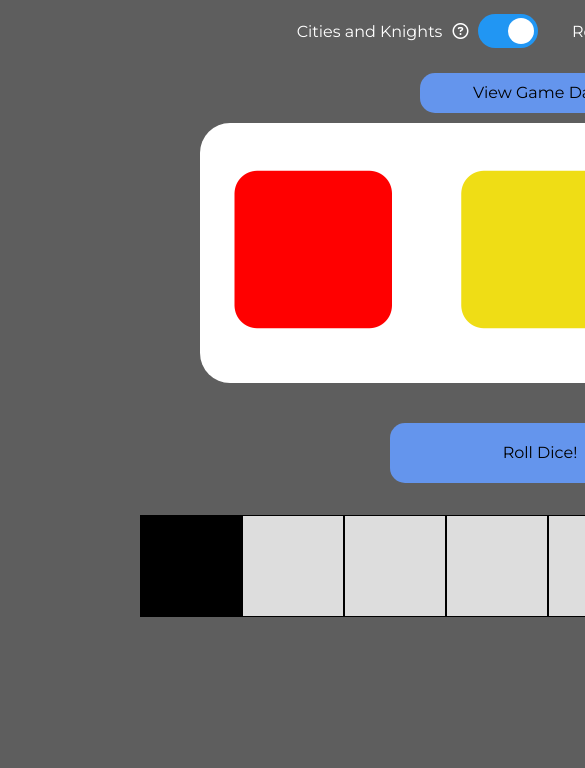
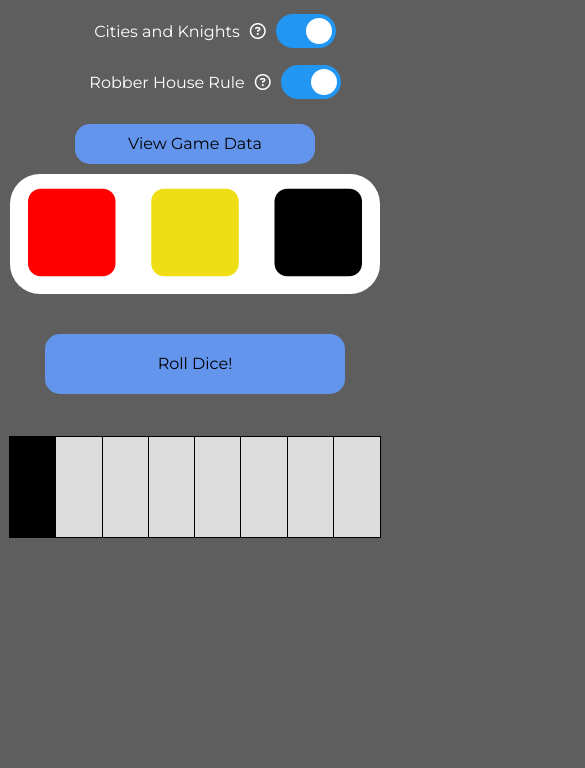
Before and after one commit to josiahse/settlers-roller, a plain HTML site: page index.html in a window 390 px wide. Shown: the part 76-844 px from the top of the page, 585 px wide, since content can reach past the window. Drawn offline with nearby package versions, Linux system fonts and the light colour scheme.

Commit message:
added responsive design for main roll dice page

```diff
--- a/styles.css
+++ b/styles.css
@@ -221,3 +221,41 @@ input:checked + .slider:before {
 .hide {
     display: none;
 }
+
+@media only screen and (max-width: 700px){
+    body {
+        width: auto;
+        margin: 0 auto;
+    }
+
+    nav {
+        width: auto;
+    }
+    ul {
+        display: block;
+    }
+
+    li {
+        justify-content: center;
+    }
+
+    .dice {
+        margin: 10px;
+        height: 120px;
+    }
+
+    p.die {
+        font-size: 100px;
+    }
+
+    .barbarian-movement {
+        width: auto;
+        margin: 10px;
+    }
+
+    .barb {
+        width: 100%;
+    }
+
+
+}
```
Also changed, not shown: index.html (+1 -1 lines).
